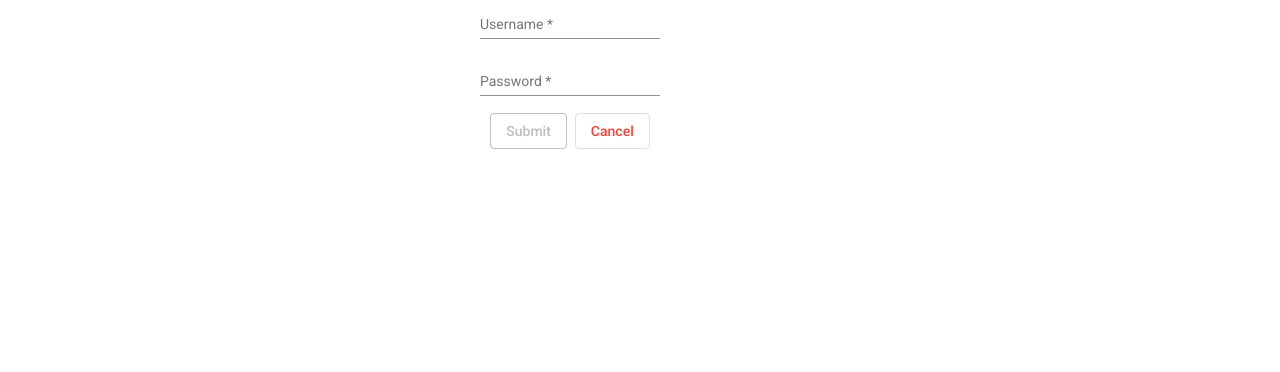
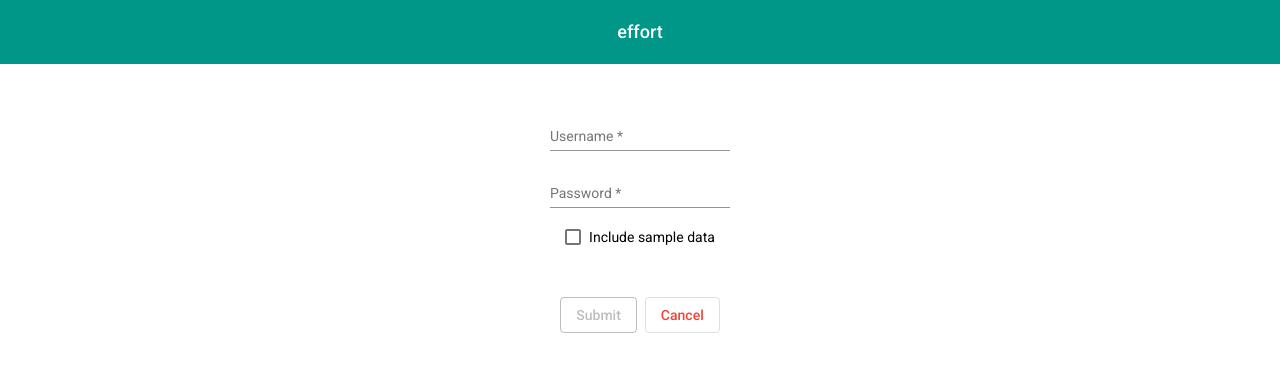
Before and after one commit to david4konecny/effort-frontend, an Angular app: page /signup in a window 1280 px wide. Shown: the top 372 px of the page. Built offline with nearby package versions, Linux system fonts and the light colour scheme.

Commit message:
add checkbox for including sample data on signup

```diff
--- a/src/app/auth/signup/signup.component.css
+++ b/src/app/auth/signup/signup.component.css
@@ -0,0 +1,3 @@
+.nav-item-brand {
+    font-size: large;
+  }
--- a/src/app/auth/signup/signup.component.html
+++ b/src/app/auth/signup/signup.component.html
@@ -1,6 +1,12 @@
-<div class="container">
+<mat-toolbar color="primary">
+  <div class="text-center mx-auto">
+    <a routerLink="" mat-flat-button color="primary" class="nav-item-brand">effort</a>
+  </div>
+</mat-toolbar>
 
-  <form [formGroup]="form" class="text-center">
+<div class="container mx-auto text-center mt-5">
+
+  <form [formGroup]="form">
 
     <div>
       <mat-form-field>
@@ -16,6 +22,10 @@
       </mat-form-field>
     </div>
 
+    <div class="mb-5">
+      <mat-checkbox formControlName="addSampleData">Include sample data</mat-checkbox>
+    </div>
+
     <div>
       <button type="submit" (click)="onSubmit()" [disabled]="!form.valid" mat-stroked-button
         color="primary">Submit</button>
--- a/src/app/auth/signup/signup.component.ts
+++ b/src/app/auth/signup/signup.component.ts
@@ -25,12 +25,13 @@ export class SignupComponent implements OnInit {
   private setupForm() {
     this.form = this.formBuilder.group({
       username: ['', Validators.required],
-      password: ['', Validators.required]
+      password: ['', Validators.required],
+      addSampleData: [false]
     })
   }
 
   onSubmit() {
-    const user = { id: 0, username: this.form.value.username, password: this.form.value.password } as User;
+    const user = this.getUserFromForm();
     this.authService.signup(user).subscribe(
       next => {
         this.authService.login(user.username, user.password).subscribe(
@@ -46,4 +47,13 @@ export class SignupComponent implements OnInit {
     this.router.navigate(['']);
   }
 
+  private getUserFromForm(): User {
+    return {
+      id: 0,
+      username: this.form.value.username,
+      password: this.form.value.password,
+      addSampleData: this.form.value.addSampleData
+    } as User;
+  }
+
 }
--- a/src/app/user/user.ts
+++ b/src/app/user/user.ts
@@ -1,5 +1,6 @@
 export interface User {
     id: number,
     username: string,
-    password: string
+    password: string,
+    addSampleData: boolean
 }
```
